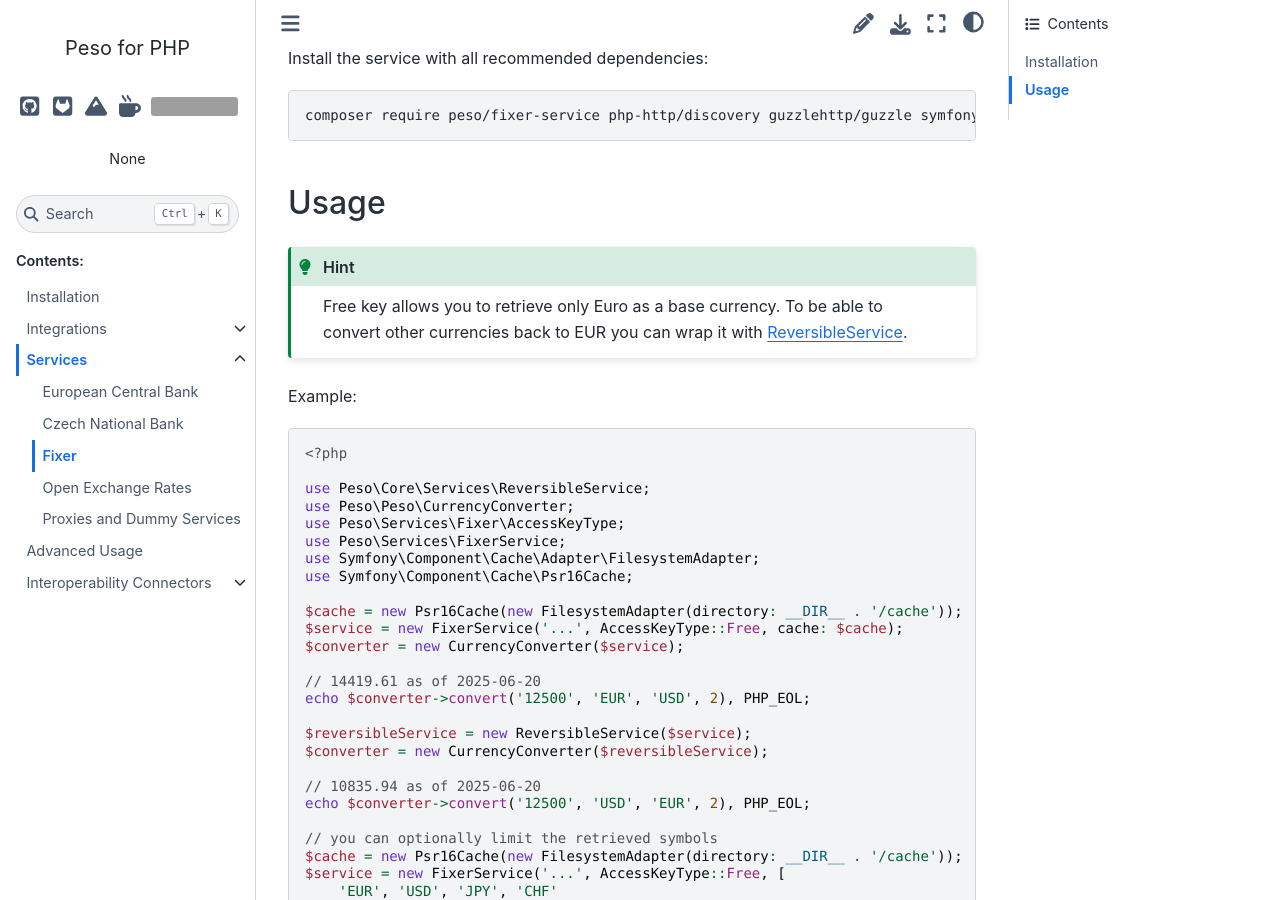
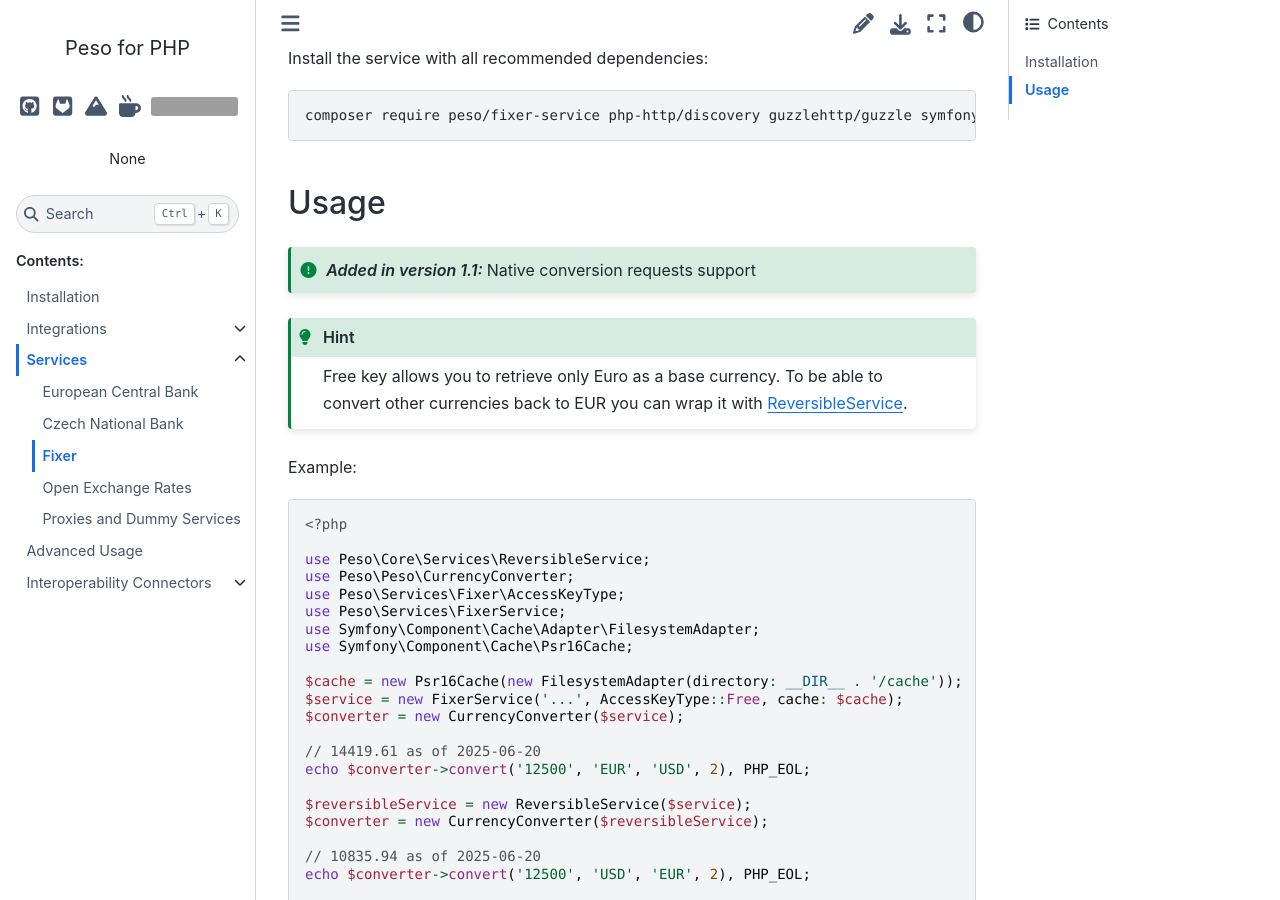
Before and after one commit to phpeso/doc, a Sphinx documentation site: the page built from source/services/fixer.rst, in a window 1280 px wide and 900 px high, scrolled down 326 px. Built offline with Sphinx 7.4.7 and the Sphinx Book theme 1.1.4, drawn with Linux system fonts in a browser that asks for light colours; grey boxes are pictures that could not be loaded.

Commit message:
Explain conversion requests

```diff
--- a/source/services/fixer.rst
+++ b/source/services/fixer.rst
@@ -26,6 +26,8 @@
 
 Usage
 =====
+
+.. versionadded:: 1.1 Native conversion requests support
 
 .. hint::
     Free key allows you to retrieve only Euro as a base currency.
```
